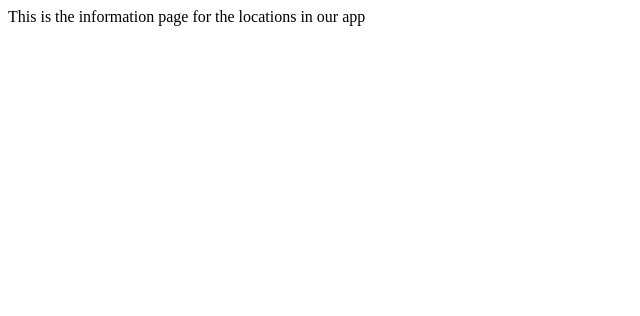
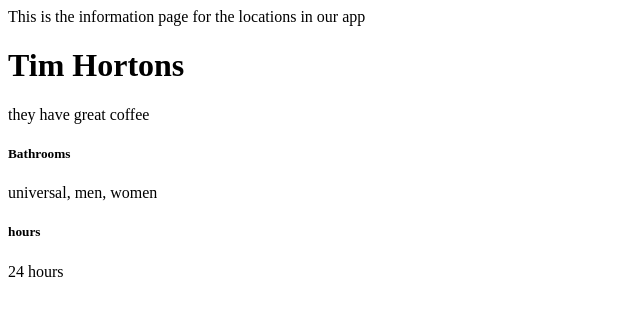
Before and after one commit to g-bu/ProjectTeam8, a plain HTML site: page page4.html in a window 1280 px wide. Shown: the whole page, without its empty margins (0-640 px from the left). Drawn offline with Linux system fonts and the light colour scheme.

Commit message:
added info for timmys

```diff
--- a/page4.html
+++ b/page4.html
@@ -8,11 +8,12 @@
 
     <body>
         <header>This is the information page for the locations in our app</header>
-
-
-
-
-
+        <h1> Tim Hortons</h1>
+        <p>they have great coffee</p>
+        <h5>Bathrooms</h5>
+        <p>universal, men, women</p>
+        <h5>hours</h5>
+        <p>24 hours</p>
 
 
     </body>
```
